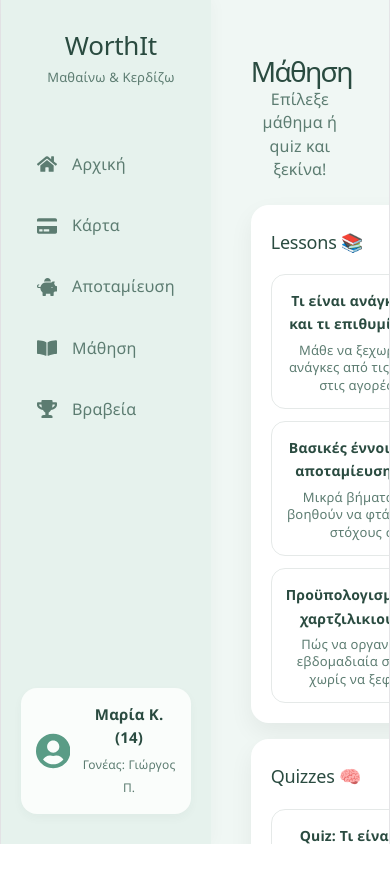
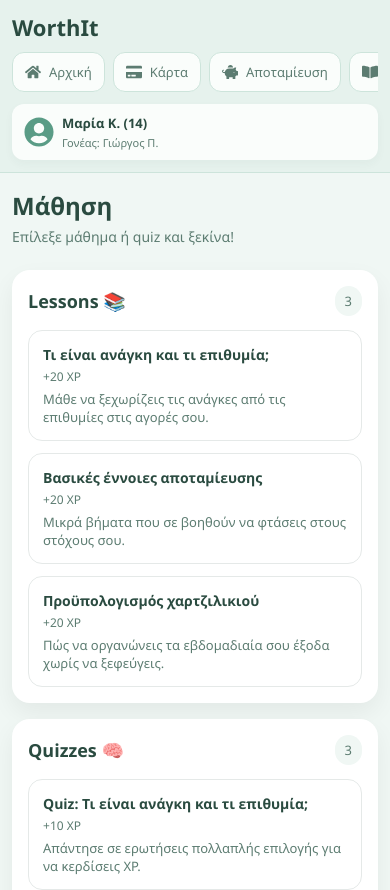
Before and after one commit to Jimlillis/NBG-Smart-App-Children, a React (Vite) app in the folder frontend/: page /learning in a window 390 px wide. Shown: the top 890 px of the page. Before the commit the page ends 844 px from the top, so only its background shows below. Built offline with nearby package versions, Linux system fonts and the light colour scheme; no server answers.

Commit message:
[edit] frontend to be mobile responsive

```diff
--- a/frontend/src/components/card/card.module.css
+++ b/frontend/src/components/card/card.module.css
@@ -260,6 +260,38 @@
   opacity: 0.85;
 }
 
+@media (max-width: 900px) {
+  .card {
+    min-height: 160px;
+    padding: 18px 16px;
+    border-radius: 18px;
+  }
+
+  .balance {
+    font-size: 34px;
+    margin-bottom: 14px;
+  }
+
+  .title {
+    font-size: 14px;
+  }
+
+  .secondaryLabel,
+  .secondaryAmount {
+    font-size: 13px;
+  }
+
+  .statsRow {
+    gap: 10px;
+    flex-wrap: wrap;
+  }
+
+  .statBadge {
+    padding: 7px 10px;
+    font-size: 12px;
+  }
+}
+
 .contactless {
   opacity: 0.9;
 }
--- a/frontend/src/components/goals/goals.module.css
+++ b/frontend/src/components/goals/goals.module.css
@@ -102,3 +102,31 @@
   border-radius: 10px;
   transition: width 0.8s ease-out; /* Ωραίο animation όταν φορτώνει */
 }
+
+@media (max-width: 600px) {
+  .header {
+    margin-bottom: 14px;
+  }
+
+  .title {
+    font-size: 18px;
+  }
+
+  .goalCard {
+    padding: 14px;
+    border-radius: 14px;
+  }
+
+  .goalInfo {
+    align-items: flex-start;
+  }
+
+  .goalTitle {
+    font-size: 14px;
+  }
+
+  .amounts,
+  .percentage {
+    font-size: 12px;
+  }
+}
--- a/frontend/src/components/menu/menu.module.css
+++ b/frontend/src/components/menu/menu.module.css
@@ -1,6 +1,6 @@
 .sidebar {
   width: 260px;
-  height: 100vh;
+  min-height: 100dvh;
   background-color: #E6F2ED; /* Λίγο πιο σκούρο παστέλ από το γενικό background */
   padding: 30px 20px;
   display: flex;
@@ -86,3 +86,83 @@
   font-size: 12px;
   margin-top: 3px;
 }
+
+@media (max-width: 1100px) {
+  .sidebar {
+    width: 220px;
+    padding: 22px 14px;
+  }
+
+  .logoTitle {
+    font-size: 22px;
+  }
+
+  .link {
+    font-size: 14px;
+    padding: 12px;
+  }
+}
+
+@media (max-width: 900px) {
+  .sidebar {
+    width: 100%;
+    min-height: auto;
+    padding: 12px;
+    box-shadow: none;
+    border-bottom: 1px solid #CDE4DB;
+    gap: 10px;
+  }
+
+  .logoBox {
+    margin-bottom: 0;
+    padding-left: 0;
+  }
+
+  .logoSubtitle {
+    display: none;
+  }
+
+  .navLinks {
+    flex-direction: row;
+    overflow-x: auto;
+    gap: 8px;
+    flex-grow: 0;
+    scrollbar-width: thin;
+    padding-bottom: 2px;
+  }
+
+  .link {
+    white-space: nowrap;
+    padding: 10px 12px;
+    border: 1px solid #CDE4DB;
+    background-color: #FAFDFB;
+    font-size: 13px;
+  }
+
+  .link:hover {
+    transform: none;
+  }
+
+  .icon {
+    margin-right: 8px;
+    font-size: 16px;
+  }
+
+  .profileBox {
+    padding: 10px 12px;
+    border-radius: 12px;
+  }
+
+  .profileAvatar {
+    font-size: 30px;
+    margin-right: 8px;
+  }
+
+  .childName {
+    font-size: 13px;
+  }
+
+  .parentName {
+    font-size: 11px;
+  }
+}
--- a/frontend/src/components/transactions/transactions.module.css
+++ b/frontend/src/components/transactions/transactions.module.css
@@ -101,3 +101,33 @@
   font-size: 16px;
   font-weight: 600;
 }
+
+@media (max-width: 600px) {
+  .title {
+    font-size: 18px;
+  }
+
+  .transactionRow {
+    padding: 12px;
+  }
+
+  .iconBox {
+    width: 36px;
+    height: 36px;
+    margin-right: 10px;
+    font-size: 16px;
+  }
+
+  .txTitle {
+    font-size: 14px;
+  }
+
+  .txDate {
+    font-size: 12px;
+  }
+
+  .amountIncome,
+  .amountExpense {
+    font-size: 14px;
+  }
+}
--- a/frontend/src/index.css
+++ b/frontend/src/index.css
@@ -1,111 +1,29 @@
-:root {
-  --text: #6b6375;
-  --text-h: #08060d;
-  --bg: #fff;
-  --border: #e5e4e7;
-  --code-bg: #f4f3ec;
-  --accent: #aa3bff;
-  --accent-bg: rgba(170, 59, 255, 0.1);
-  --accent-border: rgba(170, 59, 255, 0.5);
-  --social-bg: rgba(244, 243, 236, 0.5);
-  --shadow:
-    rgba(0, 0, 0, 0.1) 0 10px 15px -3px, rgba(0, 0, 0, 0.05) 0 4px 6px -2px;
-
-  --sans: system-ui, 'Segoe UI', Roboto, sans-serif;
-  --heading: system-ui, 'Segoe UI', Roboto, sans-serif;
-  --mono: ui-monospace, Consolas, monospace;
-
-  font: 18px/145% var(--sans);
-  letter-spacing: 0.18px;
-  color-scheme: light dark;
-  color: var(--text);
-  background: var(--bg);
-  font-synthesis: none;
-  text-rendering: optimizeLegibility;
-  -webkit-font-smoothing: antialiased;
-  -moz-osx-font-smoothing: grayscale;
-
-  @media (max-width: 1024px) {
-    font-size: 16px;
-  }
-}
-
-@media (prefers-color-scheme: dark) {
-  :root {
-    --text: #9ca3af;
-    --text-h: #f3f4f6;
-    --bg: #16171d;
-    --border: #2e303a;
-    --code-bg: #1f2028;
-    --accent: #c084fc;
-    --accent-bg: rgba(192, 132, 252, 0.15);
-    --accent-border: rgba(192, 132, 252, 0.5);
-    --social-bg: rgba(47, 48, 58, 0.5);
-    --shadow:
-      rgba(0, 0, 0, 0.4) 0 10px 15px -3px, rgba(0, 0, 0, 0.25) 0 4px 6px -2px;
-  }
-
-  #social .button-icon {
-    filter: invert(1) brightness(2);
-  }
-}
-
-#root {
-  width: 1126px;
-  max-width: 100%;
-  margin: 0 auto;
-  text-align: center;
-  border-inline: 1px solid var(--border);
-  min-height: 100svh;
-  display: flex;
-  flex-direction: column;
+* {
+  margin: 0;
+  padding: 0;
   box-sizing: border-box;
 }
 
 body {
   margin: 0;
+  width: 100%;
+  min-height: 100vh;
+  background-color: #f4f7f6;
+  font-family: 'Segoe UI', Tahoma, Geneva, Verdana, sans-serif;
+  overflow-x: hidden;
 }
 
-h1,
-h2 {
-  font-family: var(--heading);
-  font-weight: 500;
-  color: var(--text-h);
+#root {
+  width: 100%;
+  min-height: 100vh;
 }
 
-h1 {
-  font-size: 56px;
-  letter-spacing: -1.68px;
-  margin: 32px 0;
-  @media (max-width: 1024px) {
-    font-size: 36px;
-    margin: 20px 0;
+@media (max-width: 768px) {
+  body {
+    min-height: 100dvh;
+  }
+
+  #root {
+    min-height: 100dvh;
   }
 }
-h2 {
-  font-size: 24px;
-  line-height: 118%;
-  letter-spacing: -0.24px;
-  margin: 0 0 8px;
-  @media (max-width: 1024px) {
-    font-size: 20px;
-  }
-}
-p {
-  margin: 0;
-}
-
-code,
-.counter {
-  font-family: var(--mono);
-  display: inline-flex;
-  border-radius: 4px;
-  color: var(--text-h);
-}
-
-code {
-  font-size: 15px;
-  line-height: 135%;
-  padding: 4px 8px;
-  background: var(--code-bg);
-}
--- a/frontend/src/pages/dashboard/dashboard.module.css
+++ b/frontend/src/pages/dashboard/dashboard.module.css
@@ -1,6 +1,6 @@
 .dashboardContainer {
   display: flex;
-  height: 100vh;
+  min-height: 100dvh;
   background-color: #F0F7F4; /* Το βασικό μας παστέλ background */
   font-family: 'Segoe UI', Tahoma, Geneva, Verdana, sans-serif;
 }
@@ -57,12 +57,41 @@
 }
 
 @media (max-width: 900px) {
+  .dashboardContainer {
+    flex-direction: column;
+  }
+
+  .mainContent {
+    padding: 20px 16px;
+    overflow-y: visible;
+  }
+
   .header {
     flex-direction: column;
+    align-items: stretch;
+  }
+
+  .headerRight {
+    max-width: 100%;
   }
 
   .topCards,
   .bottomWidgets {
     grid-template-columns: 1fr;
+    gap: 12px;
   }
 }
+
+@media (max-width: 480px) {
+  .mainContent {
+    padding: 16px 12px;
+  }
+
+  .header h1 {
+    font-size: 24px;
+  }
+
+  .header p {
+    font-size: 14px;
+  }
+}
--- a/frontend/src/pages/learning/learning.module.css
+++ b/frontend/src/pages/learning/learning.module.css
@@ -1,6 +1,6 @@
 .learningContainer {
   display: flex;
-  height: 100vh;
+  min-height: 100dvh;
   background-color: #F0F7F4;
   font-family: 'Segoe UI', Tahoma, Geneva, Verdana, sans-serif;
 }
@@ -108,7 +108,44 @@
 }
 
 @media (max-width: 900px) {
+  .learningContainer {
+    flex-direction: column;
+  }
+
+  .mainContent {
+    padding: 20px 16px;
+    overflow-y: visible;
+  }
+
   .columns {
     grid-template-columns: 1fr;
   }
+
+  .panel {
+    padding: 16px;
+  }
 }
+
+@media (max-width: 480px) {
+  .mainContent {
+    padding: 16px 12px;
+  }
+
+  .header h1 {
+    font-size: 24px;
+  }
+
+  .header p {
+    font-size: 14px;
+  }
+
+  .itemTitleRow {
+    flex-direction: column;
+    align-items: flex-start;
+    gap: 4px;
+  }
+
+  .itemMeta {
+    white-space: normal;
+  }
+}
--- a/frontend/src/pages/loginPage/loginPage.module.css
+++ b/frontend/src/pages/loginPage/loginPage.module.css
@@ -83,3 +83,35 @@
   color: #5C7C71;
   font-size: 14px;
 }
+
+@media (max-width: 768px) {
+  .loginContainer {
+    padding: 16px;
+    height: auto;
+    min-height: 100dvh;
+  }
+
+  .loginBox {
+    padding: 28px 18px;
+    border-radius: 18px;
+  }
+
+  .title {
+    font-size: 24px;
+  }
+
+  .subtitle {
+    margin-bottom: 24px;
+    font-size: 14px;
+  }
+
+  .cardsWrapper {
+    flex-direction: column;
+    gap: 14px;
+  }
+
+  .roleCard {
+    width: 100%;
+    padding: 20px 14px;
+  }
+}
--- a/frontend/src/pages/parentPage/parentPage.module.css
+++ b/frontend/src/pages/parentPage/parentPage.module.css
@@ -55,8 +55,39 @@
 }
 
 @media (max-width: 768px) {
+  .container {
+    padding: 18px 12px;
+  }
+
+  .profileCard {
+    padding: 16px;
+    border-radius: 16px;
+  }
+
+  .avatar {
+    width: 60px;
+    height: 60px;
+    font-size: 34px;
+    margin-right: 12px;
+  }
+
+  .profileInfo h2 {
+    font-size: 20px;
+  }
+
+  .profileInfo p {
+    font-size: 13px;
+  }
+
   .dashboardGrid {
     grid-template-columns: 1fr;
+    gap: 14px;
+  }
+
+  .formCard,
+  .capsListCard {
+    padding: 18px 14px;
+    border-radius: 16px;
   }
 }
 
@@ -193,3 +224,12 @@
   margin-bottom: 15px;
   transition: all 0.3s ease;
 }
+
+@media (max-width: 480px) {
+  .capHeader,
+  .capAmounts {
+    flex-direction: column;
+    align-items: flex-start;
+    gap: 6px;
+  }
+}
--- a/frontend/src/pages/savings/savings.module.css
+++ b/frontend/src/pages/savings/savings.module.css
@@ -1,6 +1,6 @@
 .savingsContainer {
 	display: flex;
-	height: 100vh;
+	min-height: 100dvh;
 	background-color: #F0F7F4;
 	font-family: 'Segoe UI', Tahoma, Geneva, Verdana, sans-serif;
 }
@@ -31,8 +31,43 @@
 }
 
 @media (max-width: 900px) {
+	.savingsContainer {
+		flex-direction: column;
+	}
+
+	.mainContent {
+		padding: 20px 16px;
+		overflow-y: visible;
+	}
+
 	.grid {
 		grid-template-columns: 1fr;
+		gap: 14px;
+	}
+
+	.formCard,
+	.resultCard {
+		padding: 22px 16px;
+		border-radius: 16px;
+	}
+}
+
+@media (max-width: 480px) {
+	.mainContent {
+		padding: 16px 12px;
+	}
+
+	.header h1 {
+		font-size: 24px;
+	}
+
+	.header p {
+		font-size: 14px;
+	}
+
+	.submitBtn {
+		font-size: 14px;
+		padding: 12px;
 	}
 }
 
```
